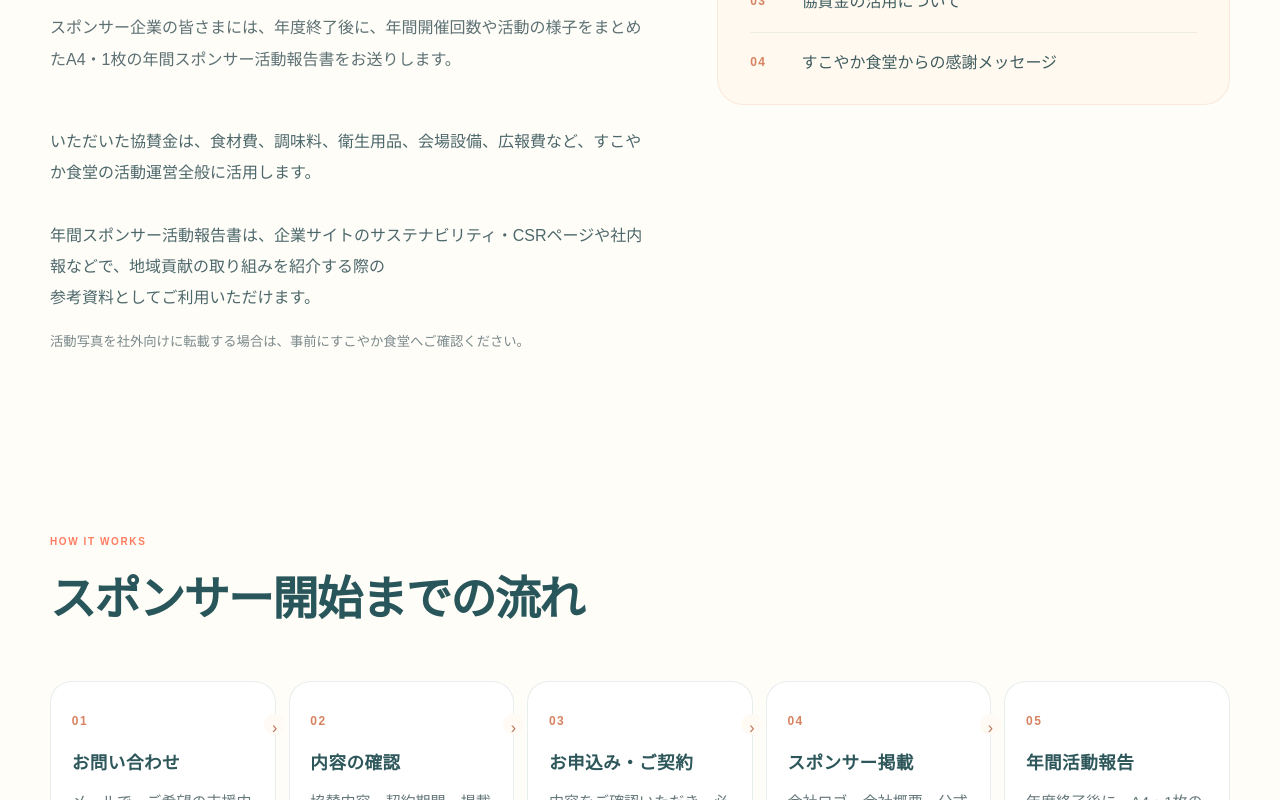
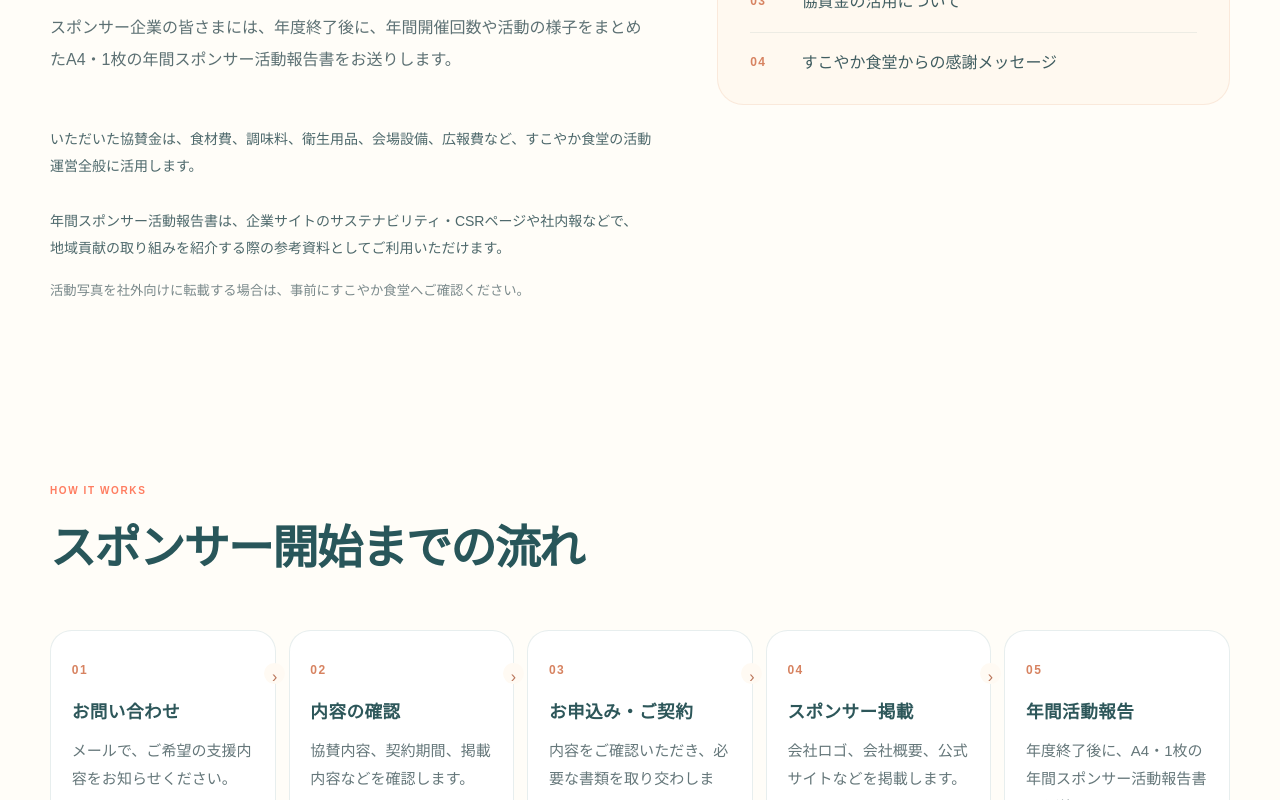
Before and after one commit to SUKOYAKASHOKUDO/sukoyaka-shokudo, a Next.js app: page /sponsorship in a window 1280 px wide. Shown: the part 2760-3560 px from the top of the page. Built offline with nearby package versions, Linux system fonts and the light colour scheme.

Commit message:
Format annual report description in two lines

```diff
--- a/app/sponsorship/page.tsx
+++ b/app/sponsorship/page.tsx
@@ -255,9 +255,11 @@ export default function PartnersPage() {
                 いただいた協賛金は、食材費、調味料、衛生用品、会場設備、広報費など、すこやか食堂の活動運営全般に活用します。
                 <br />
                 <br />
-                年間スポンサー活動報告書は、企業サイトのサステナビリティ・CSRページや社内報などで、地域貢献の取り組みを紹介する際の
-                <span className="corporate-sponsor-keep-together">
-                  参考資料としてご利用いただけます。
+                <span className="corporate-sponsor-report-line">
+                  年間スポンサー活動報告書は、企業サイトのサステナビリティ・CSRページや社内報などで、
+                </span>
+                <span className="corporate-sponsor-report-line">
+                  地域貢献の取り組みを紹介する際の参考資料としてご利用いただけます。
                 </span>
               </p>
               <small>
--- a/app/storybook-world.css
+++ b/app/storybook-world.css
@@ -2249,8 +2249,18 @@ body::selection {
   line-height: 1.95;
 }
 
-.corporate-sponsor-keep-together {
-  white-space: nowrap;
+.corporate-sponsor-report-line {
+  display: block;
+}
+
+@media (min-width: 1200px) {
+  .corporate-sponsor-report-note {
+    font-size: 14px;
+  }
+
+  .corporate-sponsor-report-line {
+    white-space: nowrap;
+  }
 }
 
 .corporate-sponsor-report-section small {
```
